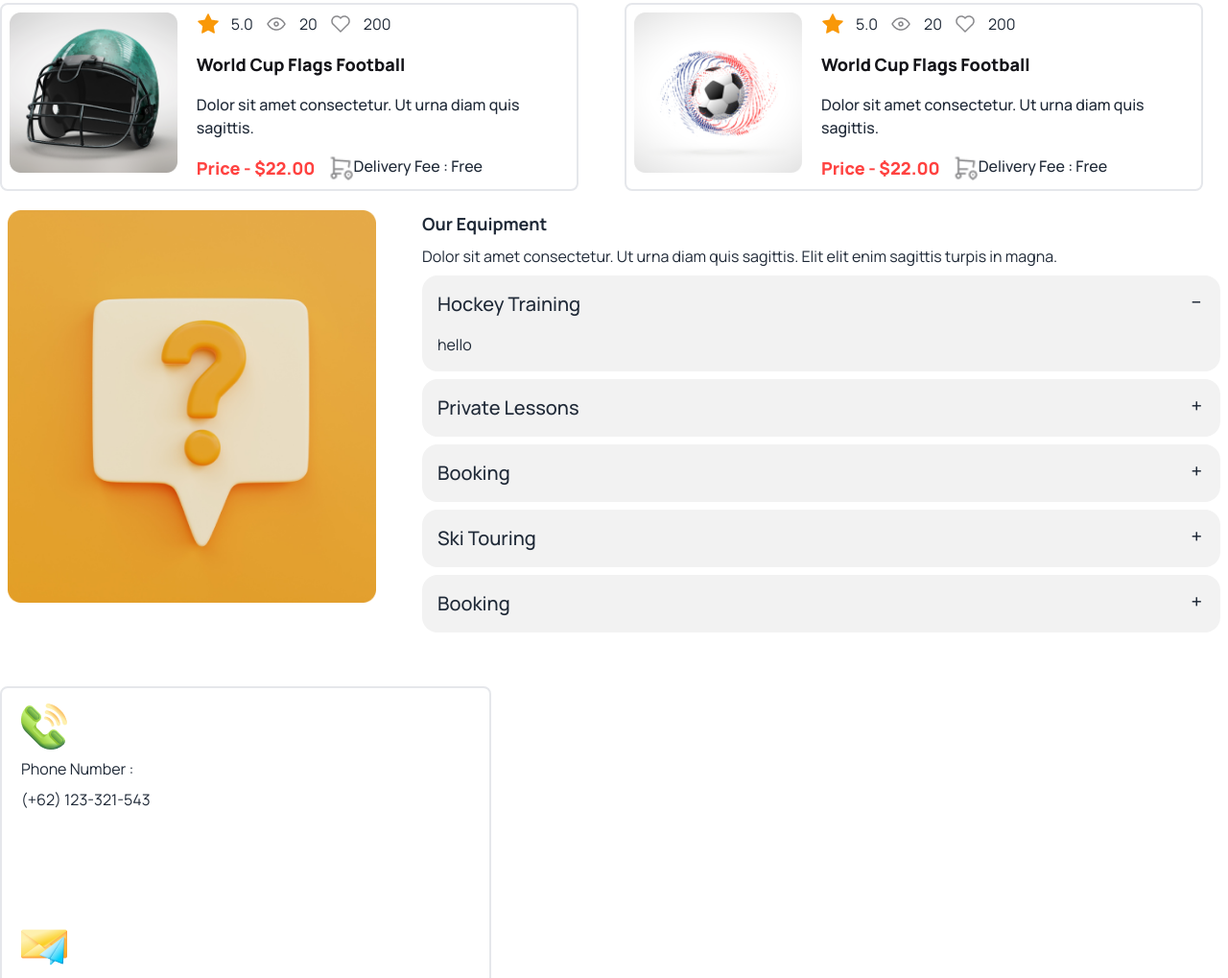
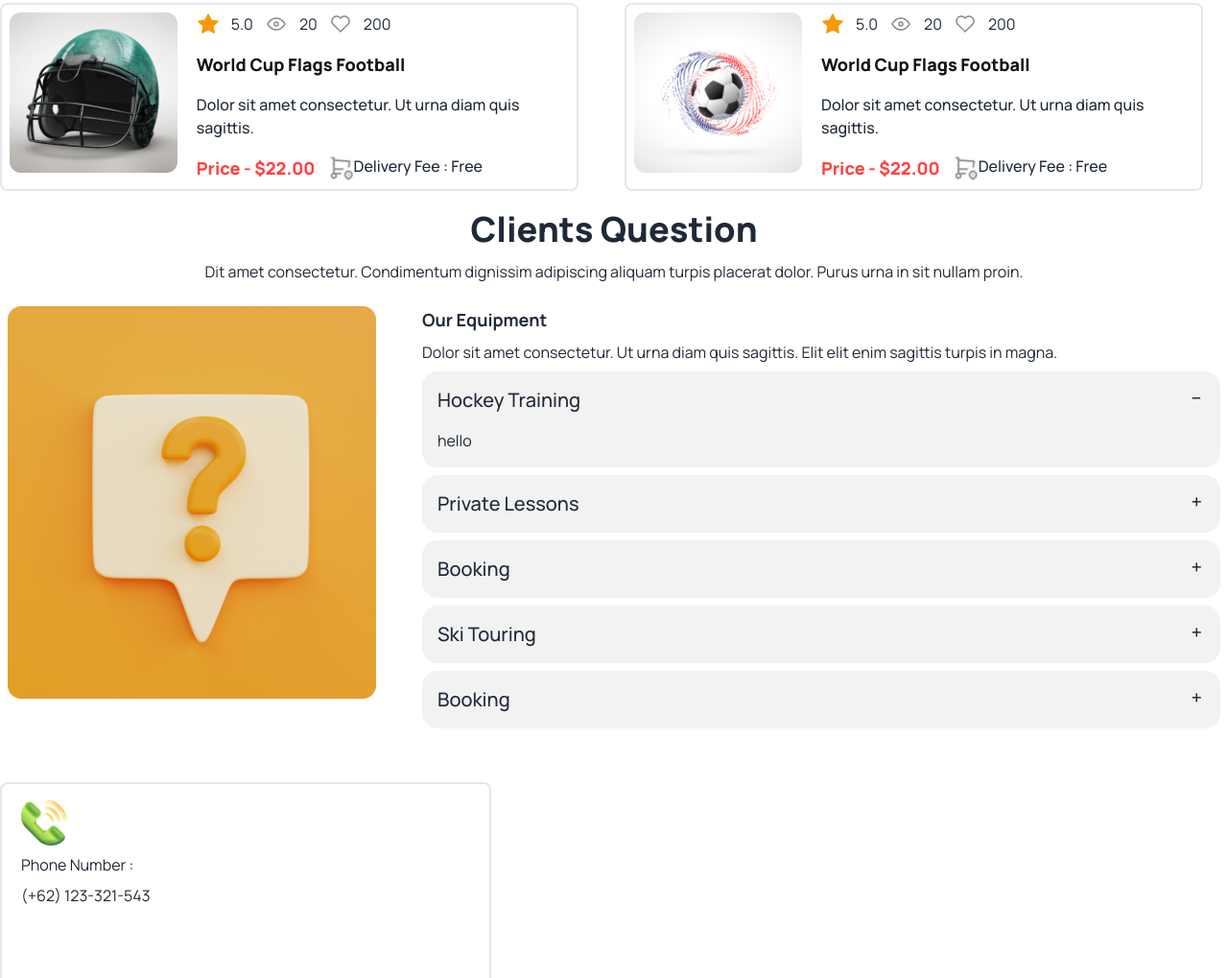
Before and after one commit to sifad-hossain/Assingment-3, a plain HTML site: page index.html in a window 1280 px wide. Shown: the part 2809-3828 px from the top of the page at 96% size. Drawn offline with nearby package versions, Linux system fonts and the light colour scheme.

Commit message:
some text add

```diff
--- a/index.html
+++ b/index.html
@@ -419,7 +419,12 @@
 <!-- Bonus Section -->
   <section class="mt-10 lg:mt-24 ">
 
-  <div class="lg:flex  lg:h-[500%] gap-8">
+    <div class="text-center space-y-3">
+      <h1 class="text-4xl font-extrabold">Clients Question</h1>
+      <p>Dit amet consectetur. Condimentum dignissim adipiscing aliquam turpis placerat dolor. Purus urna in sit nullam proin.</p>
+    </div>
+
+  <div class="lg:flex  lg:h-[500%] mt-6 gap-8">
     <div class="w-[90%] mx-auto lg:w-[30%]">
       <img src="./Images/11.png" alt="">
     </div>
```
